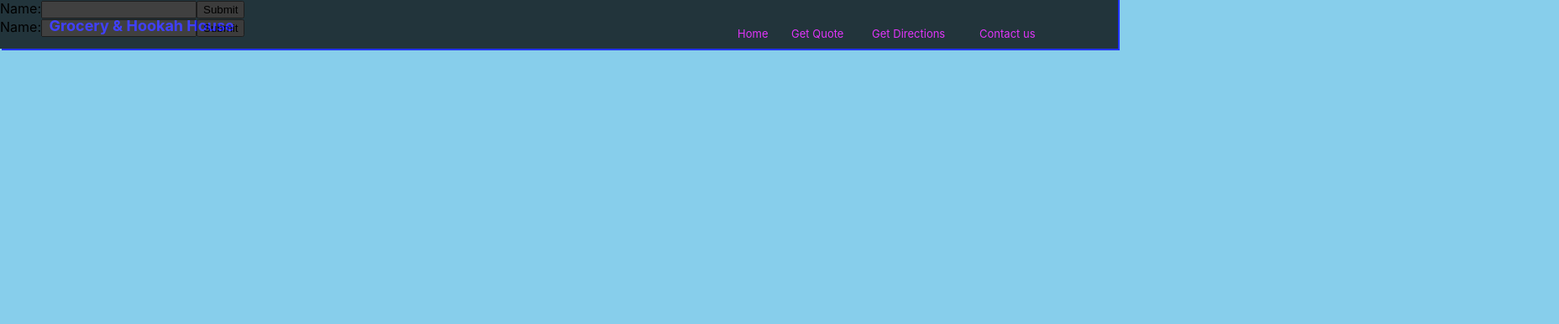
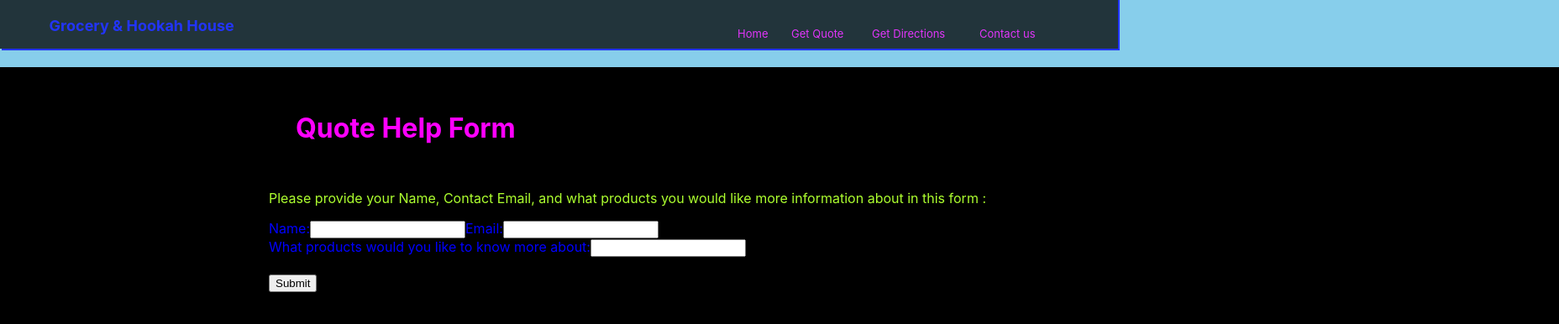
Before and after one commit to bholsinger09/Hookahhouse, a React (Create React App) app: page /getQuote in a window 1280 px wide. Shown: the top 386 px of the page at 84% size, 1856 px wide, since content can reach past the window. Built offline with nearby package versions, Linux system fonts and the light colour scheme.

Commit message:
added styling to quote page and made sure route works between home and quote page

```diff
--- a/src/App.js
+++ b/src/App.js
@@ -29,8 +29,8 @@ function App() {
           <Route exact path="/getQuote" component={GetQuote}/>
 
           </switch>
-          <Route path="/getQuote"/>
-            <GetQuote />
+
+
 
 
 
--- a/src/Pages/getQuote.js
+++ b/src/Pages/getQuote.js
@@ -3,12 +3,29 @@ import React from 'react';
 const GetQuote = (props) => {
     return(
         <React.Fragment>
-    <form>
+
+    <form id="quoteForm">
+      <h1 id="quoteTitle">Quote Help Form</h1>
+      <p id="quotePar">Please provide your Name, Contact Email, and what products you would like more information about in this form :</p>
 
   <label>
     Name:
     <input type="text" name="name" />
   </label>
+
+  <label>
+    Email:
+    <input type="text" name="email" />
+  </label>
+  <br/>
+  <label>
+    What products would you like to know more about:
+    <input type="text" name="help" />
+  </label>
+
+  <br/>
+  <br/>
+
   <input type="submit" value="Submit" />
 
   </form>
--- a/src/index.css
+++ b/src/index.css
@@ -132,6 +132,28 @@ body {
 
 
 
+#quoteForm{
+  padding-left: 25%;
+  padding-right: 20%;
+  top: 10%;
+  background-color: black;
+  color: blue;
+  position: absolute;
+  width: 100%;
+  height:100%;
+
+}
+
+#quoteTitle{
+  color: magenta;
+  font-size: xx-large;
+  padding: 2rem;
+}
+#quotePar{
+  color: greenyellow;
+}
+
+
 code {
   font-family: source-code-pro, Menlo, Monaco, Consolas, 'Courier New',
     monospace;
```
